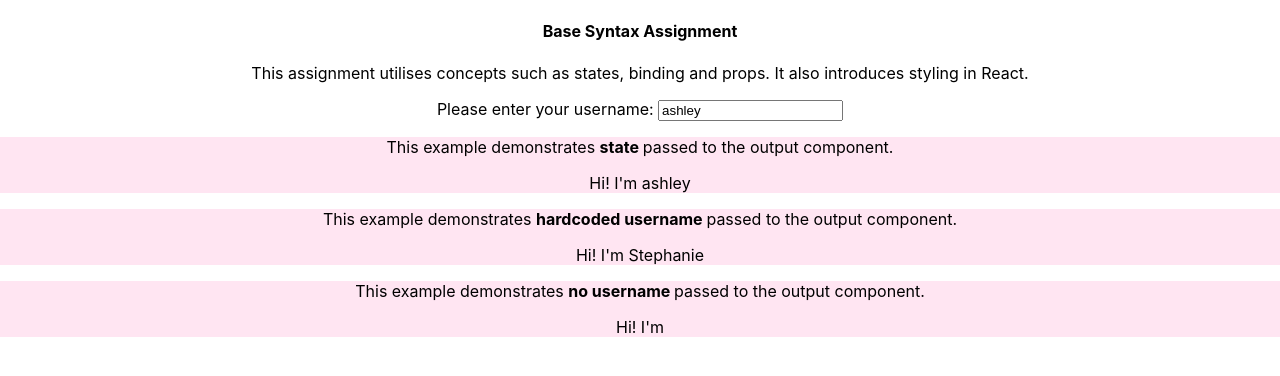
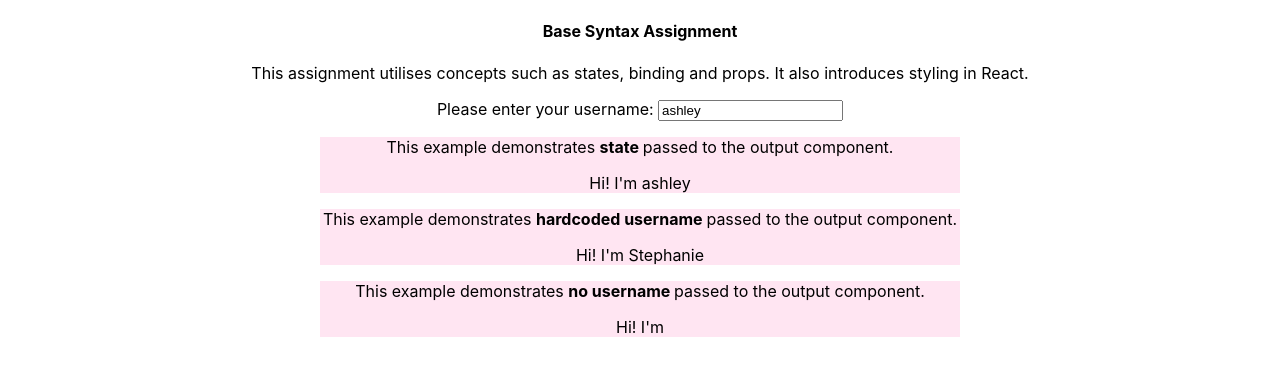
Before and after one commit to ashwri/React-Component-Exercise, a React (Create React App) app: page / in a window 1280 px wide. Shown: the top 376 px of the page. Built offline with nearby package versions, Linux system fonts and the light colour scheme.

Commit message:
Improved Output component style

```diff
--- a/src/UserOutput/UserOutput.css
+++ b/src/UserOutput/UserOutput.css
@@ -1,3 +1,7 @@
 .user-output{
     background-color: rgba(255, 140, 198, 0.226);
+    width: 50%;
+    text-align: center;
+    position: relative;
+    left: 25%;
 }
```
